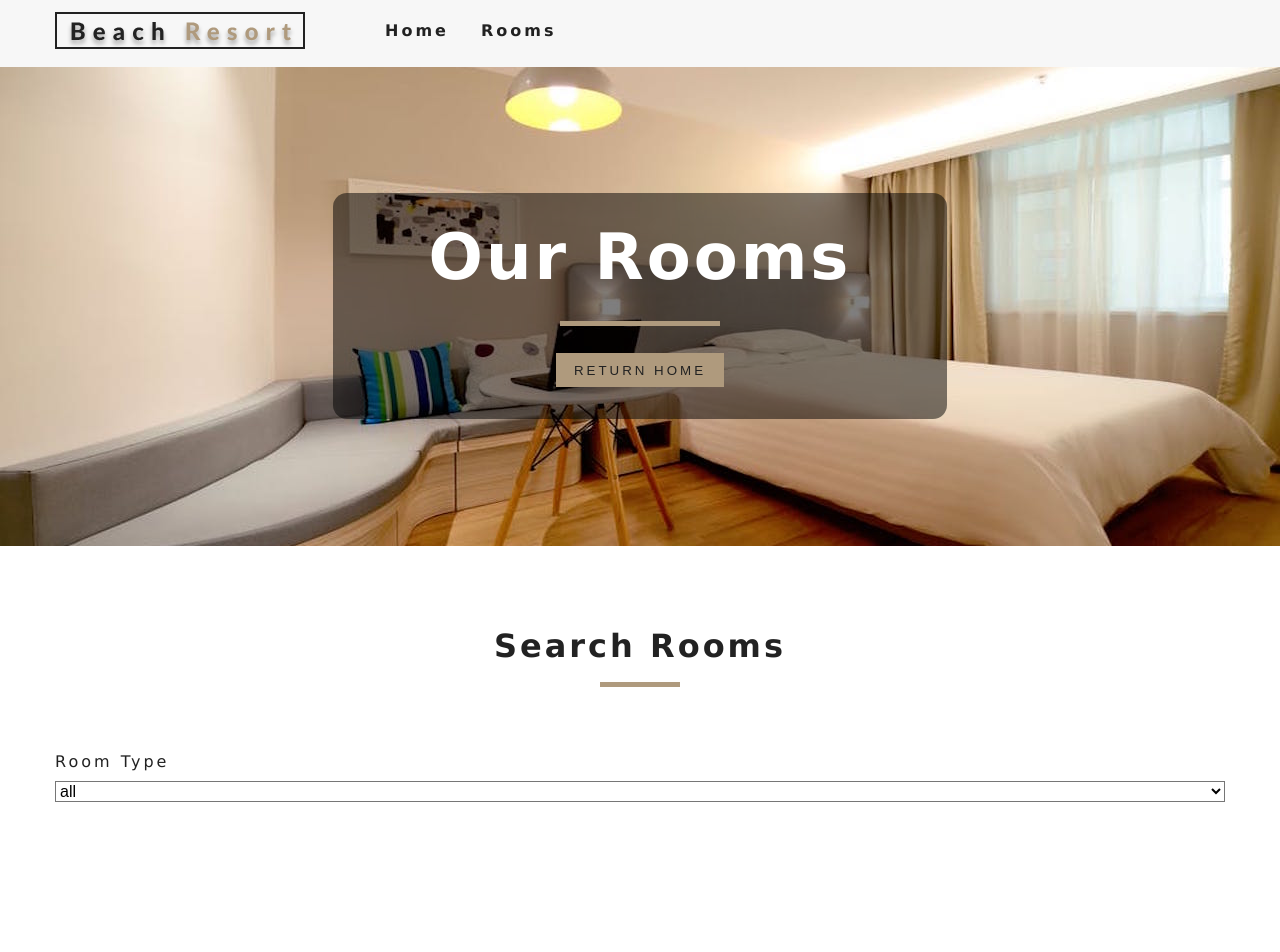
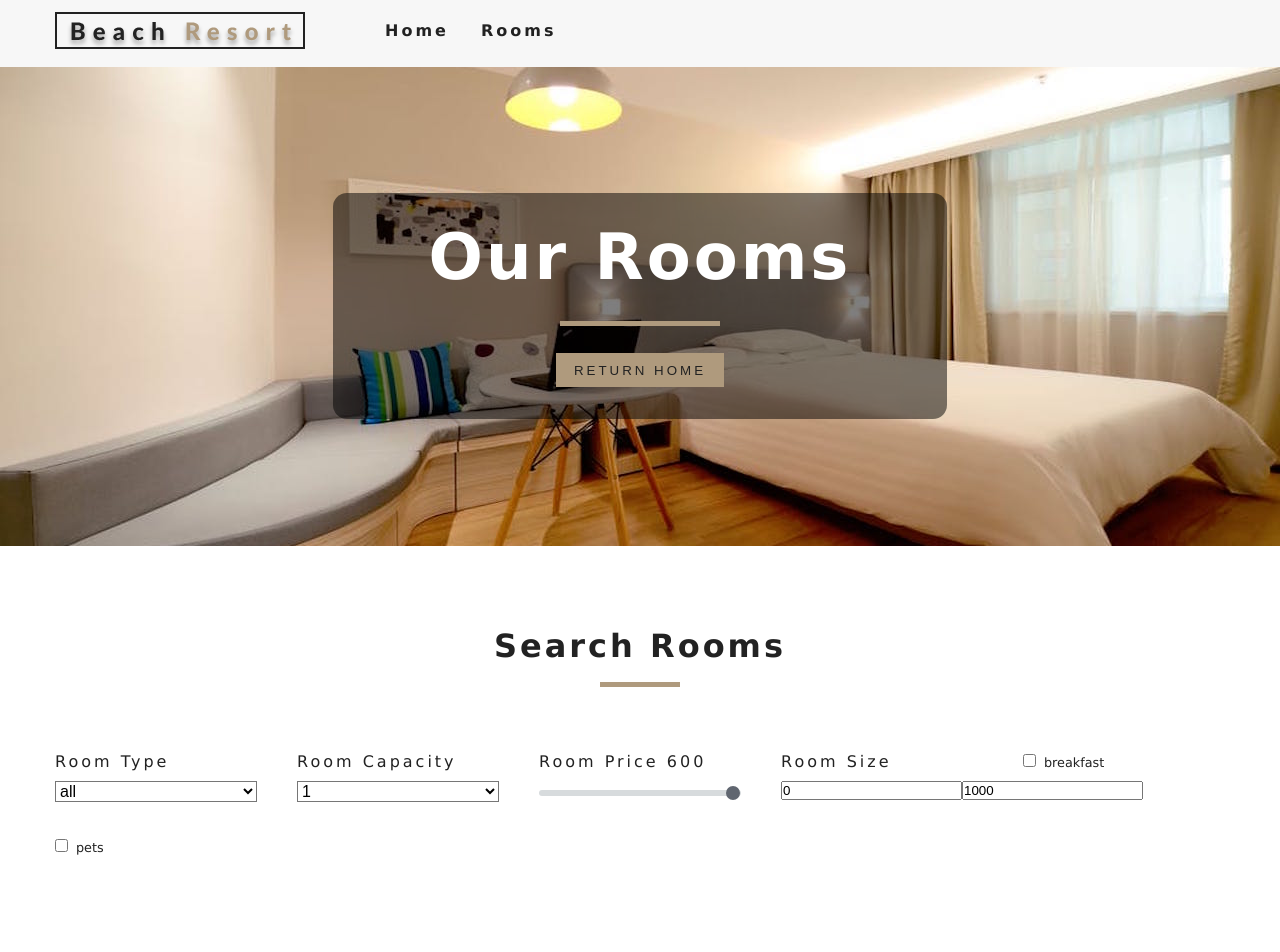
Before and after one commit to Bill0197/hotel-reservation, a React (Create React App) app: page /rooms in a window 1280 px wide. Shown: the top 952 px of the page. Built offline with nearby package versions, Linux system fonts and the light colour scheme.

Commit message:
added other filter methods

```diff
--- a/package.json
+++ b/package.json
@@ -6,6 +6,7 @@
     "@testing-library/jest-dom": "^5.11.5",
     "@testing-library/react": "^11.1.0",
     "@testing-library/user-event": "^12.1.10",
+    "nodemon": "^2.0.6",
     "react": "^17.0.1",
     "react-dom": "^17.0.1",
     "react-icons": "^3.11.0",
--- a/src/App.css
+++ b/src/App.css
@@ -513,6 +513,68 @@ h6 {
     font-size: 0.8rem;
     margin-left: 0.5rem;
 }
+
+.range {
+    -webkit-appearance: none;
+    vertical-align: middle;
+    outline: none;
+    border: none;
+    padding: 0;
+    background: none;
+}
+
+.range::-webkit-slider-runnable-track {
+    background-color: #d7dbdd;
+    height: 6px;
+    border-radius: 3px;
+    border: 1px solid transparent;
+}
+
+.range[disabled]::-webkit-slider-runnable-track {
+    border: 1px solid #d7dbdd;
+    background-color: transparent;
+    opacity: 0.4;
+}
+.range::-ms-track {
+    color: transparent;
+    border: none;
+    background: none;
+    height: 6px;
+}
+
+.range::-ms-fill-lower {
+    background-color: #d7dbdd;
+    border-radius: 3px;
+}
+
+.range::-ms-fill-upper {
+    background-color: #d7dbdd;
+    border-radius: 3px;
+}
+
+.range::-moz-range-thumb {
+    border-radius: 20px;
+    height: 18px;
+    width: 18px;
+    border: none;
+    background: none;
+    background-color: #606670;
+}
+
+.range:active::-moz-range-thumb {
+    outline: none;
+}
+
+.range::-webkit-slider-thumb {
+    -webkit-appearance: none !important;
+    border-radius: 100%;
+    background-color: #606670;
+    height: 14px;
+    width: 14px;
+    margin-top: -5px;
+}
+
+
 @media screen and (min-width: 776px) {
     .filter-form {
         width: 70vw;
--- a/src/components/RoomsContainer.js
+++ b/src/components/RoomsContainer.js
@@ -6,7 +6,6 @@ import { withRoomConsumer } from "../context";
 
 const RoomsContainer = ({ context }) => {
     const { loading, sortedRooms, rooms } = context;
-    console.log(loading, sortedRooms, rooms);
     if (loading) {
         return <Loading />;
     }
--- a/src/components/RoomsFilter.js
+++ b/src/components/RoomsFilter.js
@@ -35,11 +35,21 @@ export default function RoomsFilter({ rooms }) {
         </option>
     ));
 
+    // get unique capacity
+    let capacities = getUnique(rooms, "capacity");
+
+    // map to jsx
+    capacities = capacities.map((item, i) => (
+        <option key={i} value={item}>
+            {item}
+        </option>
+    ));
+
     return (
         <section className="filter-container">
             <Title title="search rooms" />
             <form className="filter-form">
-                {/* select type */}
+                {/*  type */}
                 <div className="form-group">
                     <label htmlFor="type">room type</label>
                     <select
@@ -53,6 +63,87 @@ export default function RoomsFilter({ rooms }) {
                     </select>
                 </div>
                 {/* end of select type */}
+                {/* capacity type */}
+                <div className="form-group">
+                    <label htmlFor="type">room capacity</label>
+                    <select
+                        className="form-control"
+                        name="capacity"
+                        id="capacity"
+                        value={capacity}
+                        onChange={handleChange}
+                    >
+                        {capacities}
+                    </select>
+                </div>
+                {/* end of capacity type */}
+                {/* price type */}
+                <div className="form-group">
+                    <label htmlFor="price">room price {price}</label>
+                    <input
+                        type="range"
+                        min={minPrice}
+                        max={maxPrice}
+                        id="price"
+                        name="price"
+                        value={price}
+                        onChange={handleChange}
+                        className="form-control range"
+                    />
+                </div>
+                {/* end of price type */}
+
+                {/* size */}
+                <div className="form-group">
+                    <label htmlFor="size">room size</label>
+                    <div className="size-inputs">
+                        <input
+                            type="number"
+                            name="minSize"
+                            id="size"
+                            value={minSize}
+                            onChange={handleChange}
+                            className="size-inputs"
+                        />
+                        <input
+                            type="number"
+                            name="maxSize"
+                            id="size"
+                            value={maxSize}
+                            onChange={handleChange}
+                            className="size-inputs"
+                        />
+                    </div>
+                </div>
+                {/* end of size */}
+                {/* breakfast */}
+                <div className="form-grouP">
+                    <div className="single-extra">
+                        <input
+                            type="checkbox"
+                            name="breakfast"
+                            id="breakfast"
+                            checked={breakfast}
+                            onChange={handleChange}
+                        />
+                        <label htmlFor="breakfast">breakfast</label>
+                    </div>
+                </div>
+                {/* end of breakfast */}
+                {/* pets */}
+                <div className="form-grouP">
+                    <div className="single-extra">
+                        <input
+                            type="checkbox"
+                            name="pets"
+                            id="pets"
+                            checked={pets}
+                            onChange={handleChange}
+                        />
+                        <label htmlFor="pets">pets</label>
+                    </div>
+                </div>
+                {/* end of pets */}
             </form>
         </section>
     );
--- a/src/context.js
+++ b/src/context.js
@@ -13,7 +13,7 @@ class RoomProvider extends Component {
         type: "all",
         minSize: 0,
         maxSize: 0,
-        price: 0,
+        price: 600,
         minPrice: 0,
         maxPrice: 0,
         breakfast: false,
@@ -70,11 +70,33 @@ class RoomProvider extends Component {
             minSize,
             maxSize,
             breakfast,
+            pets,
         } = this.state;
         let tempRooms = [...rooms];
+        capacity = Number(capacity);
+        price = Number(price);
         if (type !== "all") {
             tempRooms = rooms.filter((room) => room.type === type);
         }
+        if (capacity !== 1) {
+            tempRooms = rooms.filter((room) => room.capacity <= capacity);
+        }
+        if (price !== 600) {
+            tempRooms = rooms.filter((room) => room.price <= price);
+        }
+        if (minSize !== 0) {
+            tempRooms = rooms.filter((room) => room.minSize);
+        }
+        if (breakfast) {
+            tempRooms = rooms.filter((room) => room.breakfast);
+        }
+        if (pets) {
+            tempRooms = rooms.filter((room) => room.pets);
+        }
+        this.setState({
+            // ...this.state,
+            sortedRooms: tempRooms,
+        });
     };
 
     render() {
```
Also changed, not shown: 1 other file (tests, documents, lock files or other folders).
